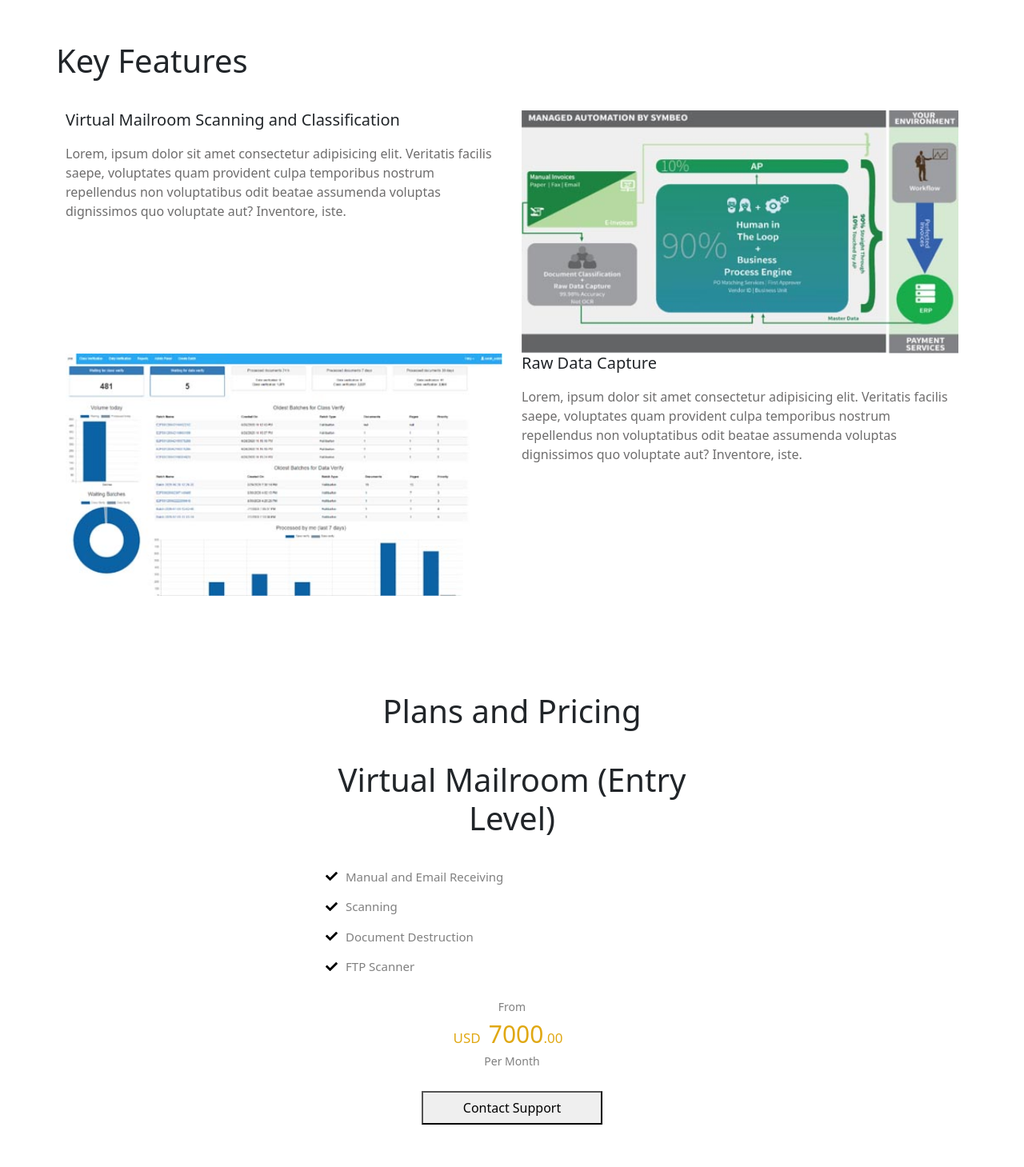
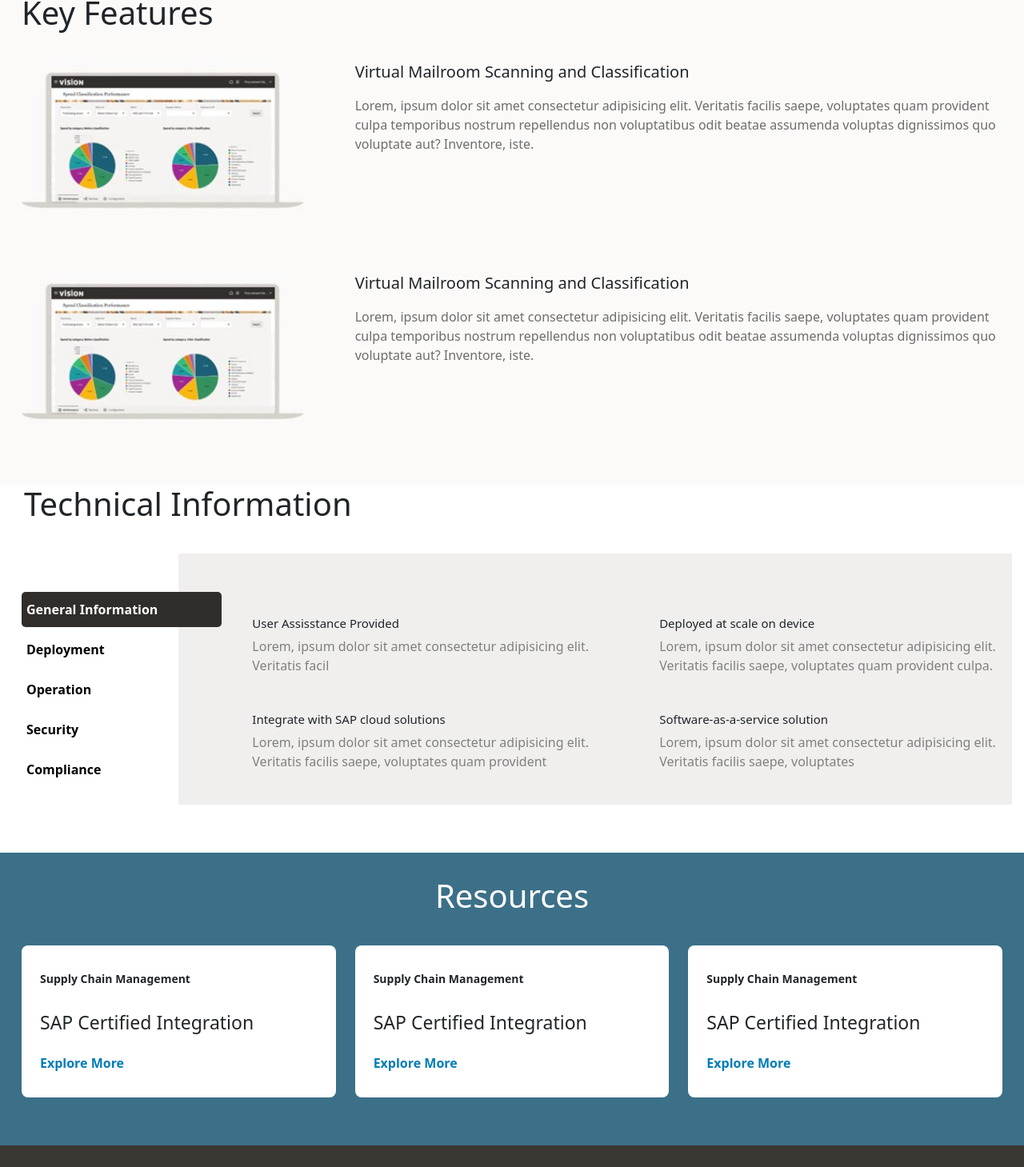
Before and after one commit to Rabia-Sammi/SAP, a React (Create React App) app: page /detailpage in a window 1280 px wide. Shown: the part 1219-2678 px from the top of the page at 80% size. Built offline with nearby package versions, Linux system fonts and the light colour scheme; no server answers.

Commit message:
detail page updated

```diff
--- a/src/App.css
+++ b/src/App.css
@@ -991,7 +991,8 @@ color: black;
 .s-section .s-text{padding-right: 25px;}
 .s-section .s-text h1{padding:0px; margin-bottom:15px; font-size:40px; text-align: left;}
 .s-section .s-text p{padding: 20px 0px;}
-.s-section .s-img{padding-left: 25px;}
+.s-section .s-img{padding-left: 45px;}
+.s-section img{max-width: 100%;}
 
 .s-section button{
     background-color: white ;
@@ -1001,38 +1002,49 @@ color: black;
     border: none;
 }
 
-.benefit{padding-top: 30px;}
+.benefit{padding-top: 30px;  background-color: #FBFAF8;}
 .benefit h1{text-align: left; padding-left: 0px; padding-bottom: 0px;}
-.benefit .bnf{ display: flex; flex-wrap: wrap; width: 100%;}
+.benefit .bnf, .tech .bnf{ display: flex; flex-wrap: wrap; width: 100%;}
 /* .benefit .bnf:nth-child(2n){ padding-left:100px;} */
-.benefit .ben{ width: 50%; min-height: 100px; padding: 15px 50px 15px 0px;}
-
+.benefit .ben { width: 50%; min-height: 100px; padding: 15px 50px 15px 0px;}
 .benefit .bnf h3, .features h3{font-size: 20px;}
 .benefit .bnf p, .features p{color :rgb(110, 109, 109); padding:10px 0px;}
 .benefit  .bnf a{color:#007CB8; text-decoration: none;}
 
-.features {text-align: left; padding:60px 70px; }
+.features {text-align: left; background-color: #FBFAF8;}
 .features h1{text-align: left;padding-left: 0px;}
-/* .features .align-md{display: flex; align-items: center; padding-bottom:100px;}
-.features .align-md:last-child{display: flex; align-items: center; padding-bottom:0px;} */
-.features img{width: 100%;}
+.features .align-md{display: flex; align-items: center; padding-bottom:100px;}
+.features img{width: 90%;}
+.features .row{padding-bottom: 80px;}
 
 .p-left{padding-left: 50px;}
 .p-right{padding-right: 50px;}
 
-.pricing{text-align: center; padding: 60px 375px;}
-.pricing h1 { padding: 0px 0px 30px 0px;}
-.pricing ul{list-style-type: none; text-align: left;}
-.pricing ul li {font-size: 15px; color:grey; padding-bottom: 15px;}
-.pricing ul li i {color:black; padding-right: 10px;}
-.pricing h5{font-size: 14px; color: grey;}
-.pricing h3{ font-size: 30px; color: #E0A813;}
-.pricing h3 span { font-size: 17px; padding-right: 10px;}
-.pricing button {padding: 7px 50px; margin-top: 20px;}
+
+.tech h1{ text-align: left; padding-top: 0px;}
+.tech h4{ font-size: 15px; }
+.tech p{ color: grey; padding: 0px;}
+.tech .txt{ padding-left: 50px;}
+.tech .activeBtn{padding-right: 80px;}
+.tech .info{ width:50%; padding:30px 0px 0px 80px;}
+
+.resource{ background-color:#3C7088; padding-bottom: 60px;}
+.resource h1{color: white;}
+.resource h3{font-size: 23px;}
+.resource p{    font-weight: bold; font-size: 14px;}
+.resource .card{background-color: white; border-radius: 8px; border: none; padding: 23px; height: 190px; justify-content: space-around;}
+.resource .card a{color: #007CB8; align-items: flex-end; text-decoration: none; font-weight: bold;}
 
 @media only screen and (max-width: 900px){
-  .pricing{ padding: 60px 5px;}
-  .p-right {margin-bottom: 30px;}
-  .features { padding:0px;}
+
   .features .align-md{padding-bottom: 30px;}
+  .s-section .s-img{padding-left: 0px; padding-top: 20px;}
+  .benefit .ben {width: 100%; padding: 15px 0px 5px 0px;}
+  .tech ul{display: block;}
+  .tech ul li{padding: 0px;}
+  .tech .info{ width: 100%; padding:30px 0px 0px 0px;}
+  .tech h1{padding: 0px;}
+  .resource .card{margin-bottom: 15px;}
+  .features img{ width: 100%; padding-bottom: 20px;}
+  .features .row{padding-bottom: 10px;}
 }
--- a/src/Pages/DetailPage.js
+++ b/src/Pages/DetailPage.js
@@ -7,6 +7,7 @@ import sym from '../../src/assets/images/sym.jpg';
 
 import { FontAwesomeIcon } from '@fortawesome/react-fontawesome'
 import { faCheck } from '@fortawesome/free-solid-svg-icons';
+import { bottom } from '@popperjs/core';
 
 const DeatailPage = () => {
     return (
@@ -109,25 +110,25 @@ const DeatailPage = () => {
 
             {/* <!-- Features --> */}
             <div className="features">
+                <div className="container">
                     <h1>Key Features</h1>
-                    <div className="container">
                     <div className="row">
-                        <div className="col-12 col-lg-6 p-right">
+                        <div className="col-12 col-lg-4 p-left">
+                            <img src={f1} />
+                        </div>
+                        <div className="col-12 col-lg-8 p-right">
                             <h3>Virtual Mailroom Scanning and Classification </h3>
                             <p>Lorem, ipsum dolor sit amet consectetur adipisicing elit. Veritatis facilis saepe, voluptates
                                 quam provident culpa temporibus nostrum repellendus non voluptatibus odit beatae assumenda
                         voluptas dignissimos quo voluptate aut? Inventore, iste.</p>
                         </div>
-                        <div className="col-12 col-lg-6 p-left">
-                            <img src={ss} />
                     </div>
-                    </div>
-                    <div className="row align-md">
-                        <div className="col-12 col-lg-6 p-right">
+                    <div className="row ">
+                        <div className="col-12 col-lg-4 p-left">
                             <img src={f1} />
                         </div>
-                        <div className="col-12 col-lg-6 p-left">
-                            <h3>Raw Data Capture</h3>
+                        <div className="col-12 col-lg-8 p-right">
+                            <h3>Virtual Mailroom Scanning and Classification </h3>
                             <p>Lorem, ipsum dolor sit amet consectetur adipisicing elit. Veritatis facilis saepe, voluptates
                                 quam provident culpa temporibus nostrum repellendus non voluptatibus odit beatae assumenda
                         voluptas dignissimos quo voluptate aut? Inventore, iste.</p>
@@ -137,22 +138,89 @@ const DeatailPage = () => {
             </div>
             {/* <!-- End Features --> */}
 
-                {/* <!-- Pricing Section --> */}
-                <div className="pricing">
-                    <h1>Plans and Pricing</h1>
-                    <h1>Virtual Mailroom (Entry Level)</h1>
+            {/* Tech Information Section */}
+            <div className="tech f-sec">
+                <h1>Technical Information</h1>
+                <div className="container">
+                    <div className="row">
+                        <div className="col-12 col-lg-2 pt-5">
                             <ul>
-                        <li><i><FontAwesomeIcon icon={faCheck} /></i>Manual and Email Receiving</li>
-                        <li><i><FontAwesomeIcon icon={faCheck} /></i>Scanning</li>
-                        <li><i><FontAwesomeIcon icon={faCheck} /></i>Document Destruction</li>
-                        <li><i><FontAwesomeIcon icon={faCheck} /></i>FTP Scanner</li>
+                                <li><button className="activeBtn">General Information</button></li>
+                                <li><button>Deployment</button></li>
+                                <li><button>Operation</button></li>
+                                <li><button>Security</button></li>
+                                <li><button>Compliance</button></li>
                             </ul>
-                    <h5>From</h5>
-                    <h3><span>USD</span>7000<span>.00</span></h3>
-                    <h5>Per Month</h5>
-                    <button className="btn-blue">Contact Support</button>
                         </div>
-                {/* <!-- End Pricing Section --> */}
+                        <div className="col-12 col-lg-10 pt-5" style={{ backgroundColor: "#F0EFED" }} >
+                            <div className="row">
+                                <div className="bnf">
+                                    <div className="info">
+                                        <h4>User Assisstance Provided</h4>
+                                        <p>
+                                            Lorem, ipsum dolor sit amet consectetur adipisicing elit. Veritatis facil
+                                </p>
+                                    </div>
+
+                                    <div className="info">
+                                        <h4>Deployed at scale on device</h4>
+                                        <p>
+                                            Lorem, ipsum dolor sit amet consectetur adipisicing elit. Veritatis facilis saepe, voluptates
+                                            quam provident culpa.
+                                        </p>
+                                    </div>
+                                    <div className="info">
+                                        <h4>Integrate with SAP cloud solutions</h4>
+                                        <p>
+                                            Lorem, ipsum dolor sit amet consectetur adipisicing elit. Veritatis facilis saepe, voluptates
+                                            quam provident
+                                        </p>
+                                    </div>
+                                    <div className="info">
+                                        <h4>Software-as-a-service solution</h4>
+                                        <p>
+                                            Lorem, ipsum dolor sit amet consectetur adipisicing elit. Veritatis facilis saepe, voluptates
+
+                                        </p>
+                                    </div>
+                                </div>
+                            </div>
+                        </div>
+                    </div>
+                </div>
+            </div>
+            {/* End Tech Info Section */}
+
+            {/* Resources Section */}
+            <div className="resource">
+                <div class="container">
+                    <h1>Resources</h1>
+                    <div class="row">
+                        <div class="col-12 col-lg-4">
+                            <div class="card">
+                                <p>Supply Chain Management</p>
+                                <h3>SAP Certified Integration</h3>
+                                <a href="#">Explore More</a>
+                            </div>
+                        </div>
+                        <div class="col-12 col-lg-4">
+                            <div class="card">
+                                <p>Supply Chain Management</p>
+                                <h3>SAP Certified Integration</h3>
+                                <a href="#">Explore More</a>
+                            </div>
+                        </div>
+                        <div class="col-12 col-lg-4">
+                            <div class="card">
+                                <p>Supply Chain Management</p>
+                                <h3>SAP Certified Integration</h3>
+                                <a href="#">Explore More</a>
+                            </div>
+                        </div>
+                    </div>
+                </div>
+            </div>
+            {/* End Resources Section */}
 
         </Fragment>
     )
```
Also changed, not shown: src/assets/images/f1.jpg, src/assets/images/ss.jpg. Lines whose indentation alone changed are shown as unchanged.
